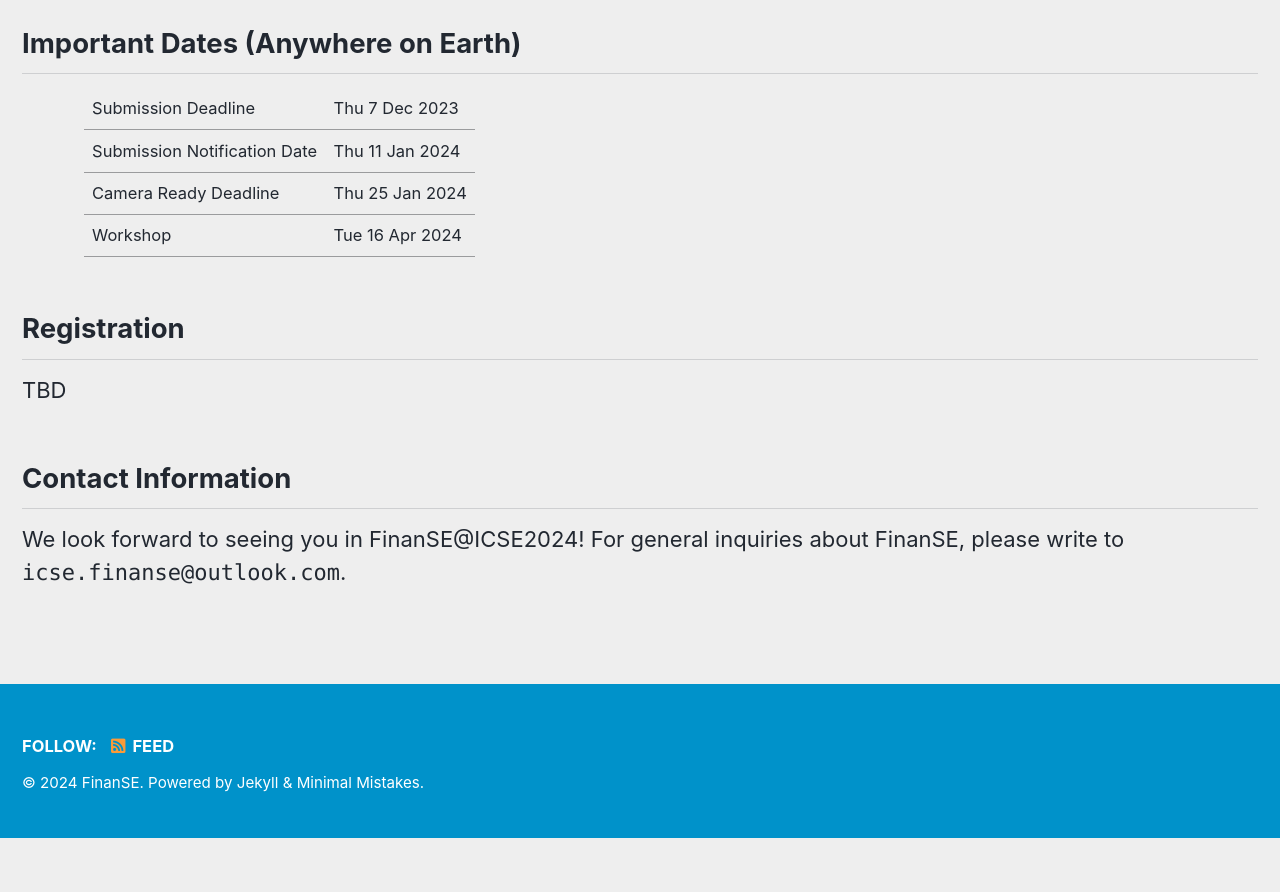
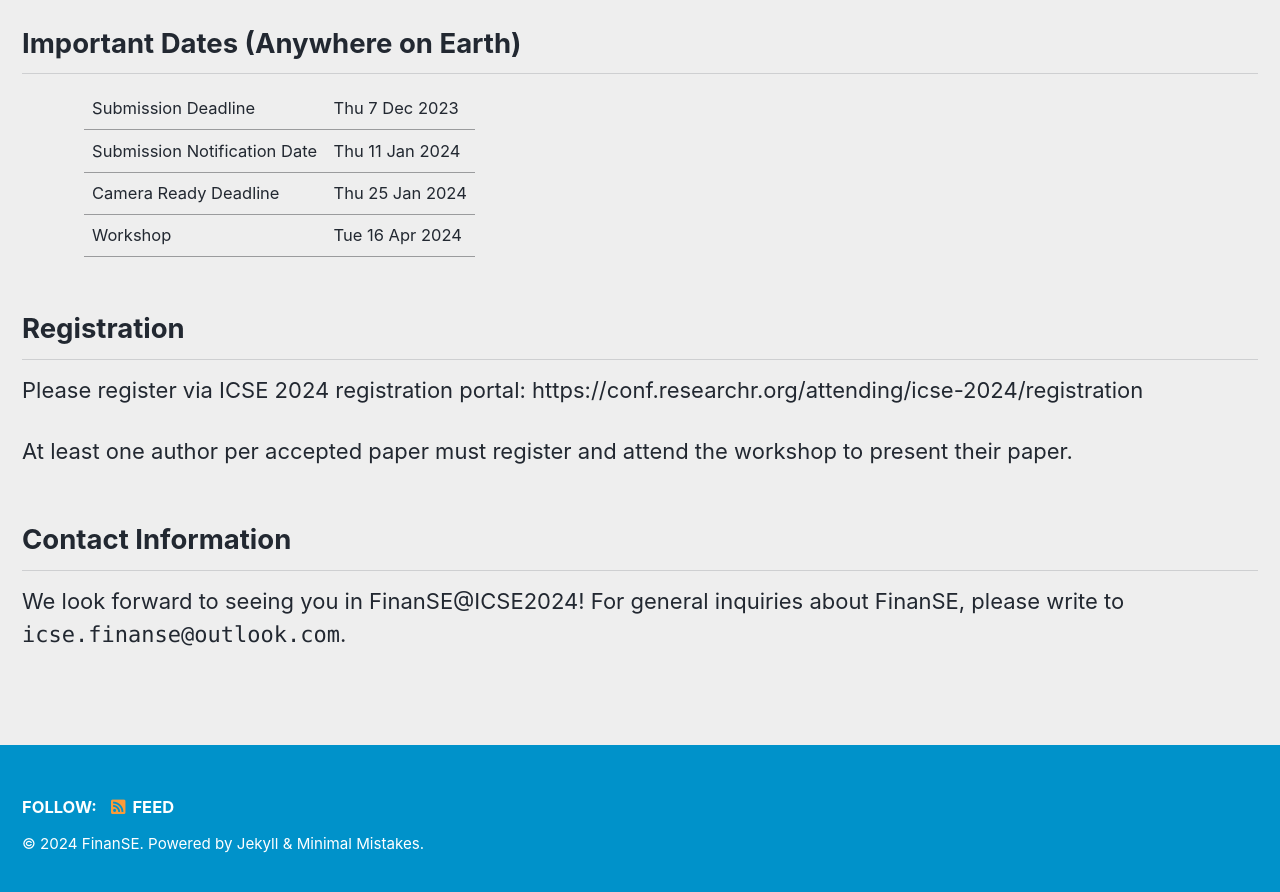
Before and after one commit to finanse24/finanse24.github.io, a Jekyll site: the page built from _pages/home.md, in a window 1280 px wide and 900 px high, scrolled down 1433 px. Shown: the top 892 px of the window. Built offline with Jekyll 4.4.1, drawn with Linux system fonts in a browser that asks for light colours; cached includes are drawn as plain includes; before the commit the page ends 2271 px from its top, so only the background shows below that.

Commit message:
registration

```diff
--- a/_pages/home.md
+++ b/_pages/home.md
@@ -53,7 +53,10 @@
 
 
 <h2>Registration</h2>
-TBD
+
+Please register via ICSE 2024 registration portal: https://conf.researchr.org/attending/icse-2024/registration
+
+At least one author per accepted paper must register and attend the workshop to present their paper.
 
 
 <h2 id='contact'>Contact Information</h2>
```
